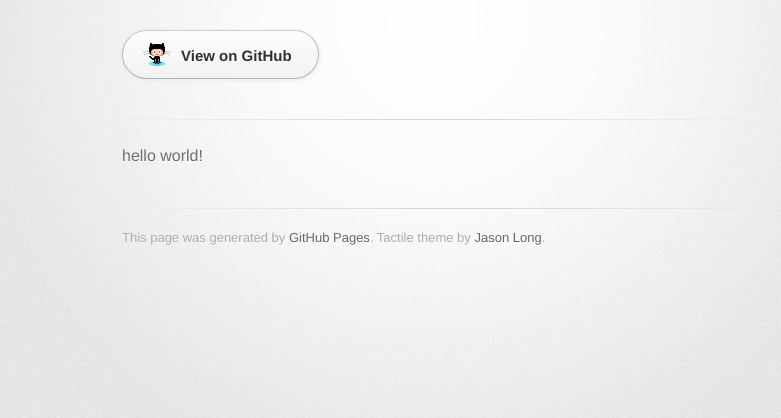
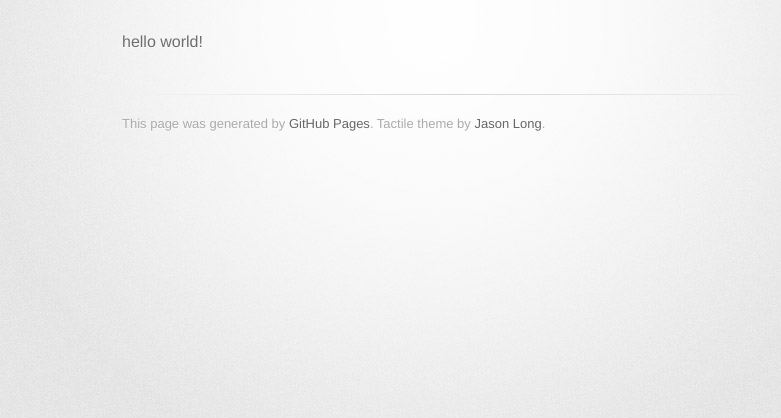
Before and after one commit to yinjiangping/yinjiangping.github.com, a plain HTML site: page index.html in a window 1280 px wide. Shown: the part 96-514 px from the top of the page, without its empty margins (208-989 px from the left). Drawn offline with Linux system fonts and the light colour scheme; a web font is replaced by a local one.

Commit message:
Update index.html

```diff
--- a/index.html
+++ b/index.html
@@ -10,7 +10,7 @@
     <!--[if lt IE 9]>
     <script src="//html5shiv.googlecode.com/svn/trunk/html5.js"></script>
     <![endif]-->
-    <title>心似v尘埃的博客 by yinjiangping</title>
+    <title>心似v尘埃的博客</title>
   </head>
 
   <body>
@@ -20,13 +20,7 @@
         <header>
           <h1>心似v尘埃的博客</h1>
           <h2></h2>
-        </header>
-
-        <section id="downloads" class="clearfix">
-          <a href="https://github.com/yinjiangping" id="view-on-github" class="button"><span>View on GitHub</span></a>
-        </section>
-
-        <hr>
+        </header
 
         <section id="main_content">
           <p>hello world!</p>
```
